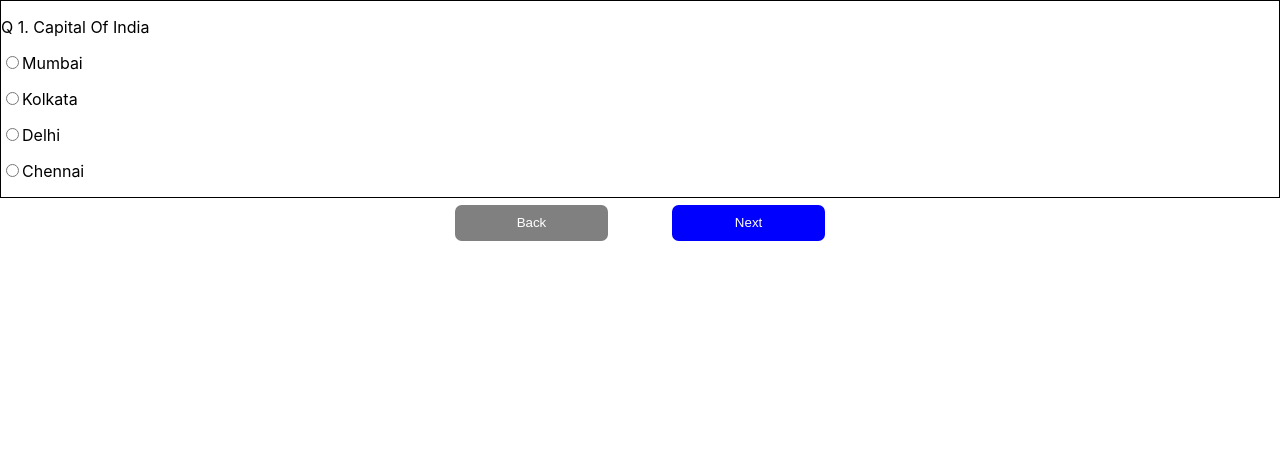
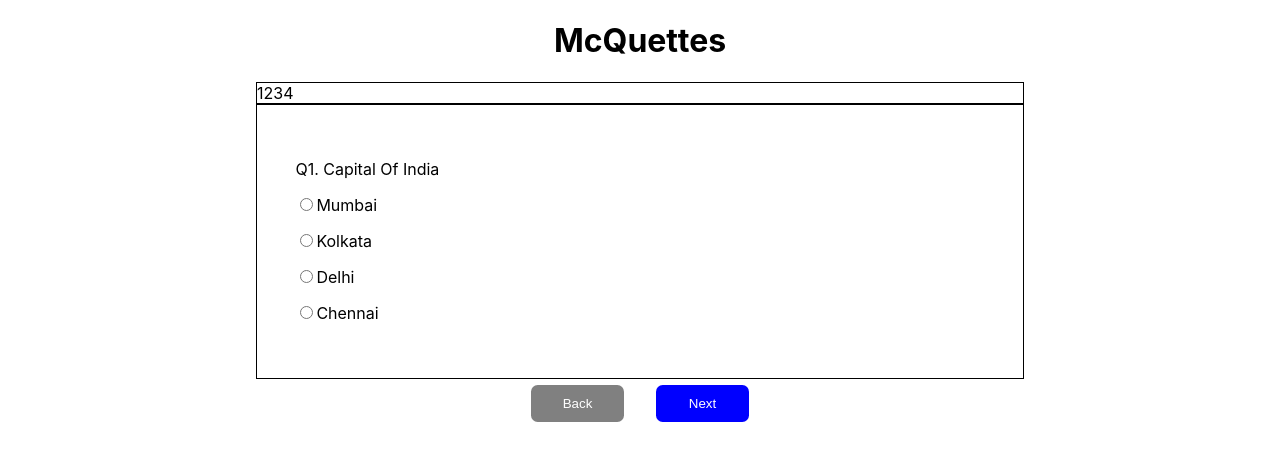
Before and after one commit to techhandler/McQuettes, a React (Create React App) app: page / in a window 1280 px wide. Shown: the top 460 px of the page. Built offline with nearby package versions, Linux system fonts and the light colour scheme.

Commit message:
handling ques panel and styling

```diff
--- a/src/App.css
+++ b/src/App.css
@@ -5,10 +5,14 @@
 button {
     background: blue;
     border: none;
-    padding: .8em 1.5em;
     margin: .5em;
     color: #fff;
     border-radius: .5em;
-    transition: all 0.1s linear;
     width: 40%;
+    padding: .8em;
+    outline: none;
 }
+
+button:hover {
+    box-shadow: 0 0 5px 0 #000;
+}
--- a/src/App.js
+++ b/src/App.js
@@ -2,6 +2,7 @@ import React, { Component } from "react";
 import "./App.css";
 import question from "./questionJson.json";
 import Question from "./components/Question";
+import QuesPanel from "./components/QuesPanel";
 
 class App extends Component {
   state = { question, selectedQues: 0 };
@@ -13,14 +14,24 @@ class App extends Component {
     });
   }
 
-  handleSubmit(){
+  handleSubmit() {
     console.log("Submitted");
+  }
+
+  handlePanelClick(selectedQues) {
+    console.log("selectedQues", selectedQues);
+    this.setState({selectedQues});
   }
 
   render() {
     console.log("sss", this.state.question);
     return (
       <div className="App">
+        <div style={{ width: "60%", margin: "auto" }}>
+          <h1 style={{ textAlign: "center" }}>McQuettes</h1>
+          <div style={{ border: "1px solid black" }}>
+            <QuesPanel data={this.state.question} handlePanelClick={a => this.handlePanelClick(a)}/>
+          </div>
           <Question
             data={this.state.question[this.state.selectedQues]}
             selectedQues={this.state.selectedQues}
@@ -41,7 +52,9 @@ class App extends Component {
               style={{ float: "right" }}
             >
               Next
-            </button>)||<button style={{ float: "right", background: "green" }} onClick={()=>this.handleSubmit()}>Submit</button>}
+            </button>) ||
+            <button style={{ float: "right", background: "green" }} onClick={() => this.handleSubmit()}>Submit</button>}
+          </div>
         </div>
       </div>
     );
--- a/src/components/Question.js
+++ b/src/components/Question.js
@@ -4,8 +4,8 @@ export default class Question extends Component {
   render() {
     let { data, selectedQues, selectAns } = this.props;
     return (
-      <div style={{ border: '1px solid black' }} key={selectedQues}>
-        <p><span>Q {selectedQues + 1}. </span><span>{data.question}</span></p>
+      <div style={{ border: '1px solid black', padding:"5%" }} key={selectedQues}>
+        <p><span>Q{selectedQues + 1}. </span><span>{data.question}</span></p>
         {data.options.map((a, i) => <p><input
           type="radio"
           name="ans"
```
Lines whose indentation alone changed are shown as unchanged.
